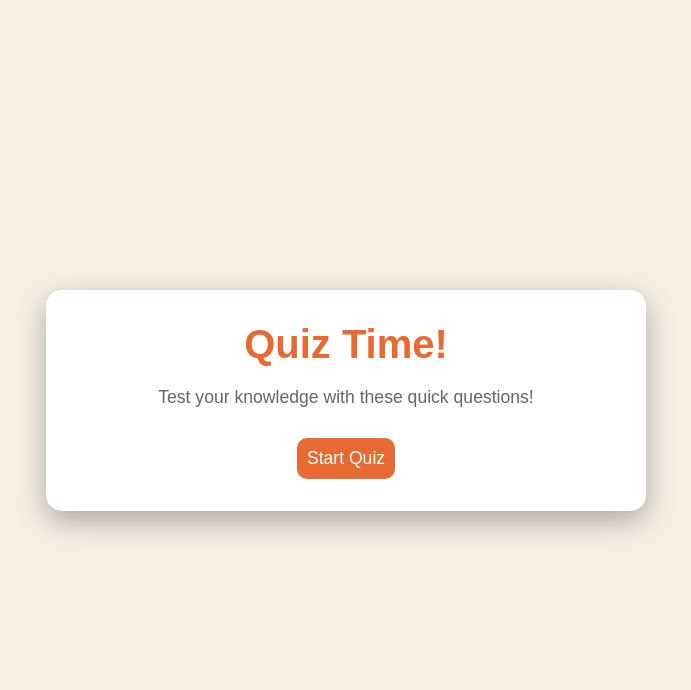
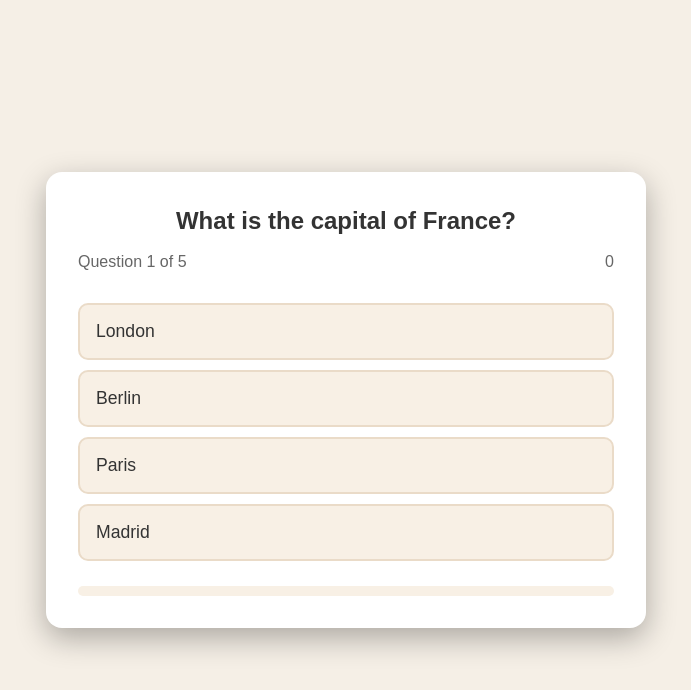
Before and after one commit to AlankarJagtap/VanillaJs-Projects, a plain HTML site: page quiz_game/index.html in a window 1280 px wide. Both pictures are taken after a click on the button "Start Quiz". Shown: the whole page, without its empty margins (294-985 px from the left). Drawn offline with Linux system fonts and the light colour scheme.

Commit message:
added JS

```diff
--- a/quiz_game/index.html
+++ b/quiz_game/index.html
@@ -21,7 +21,7 @@
                 <h2 id="question-text">Question goes here</h2>
                 <div class="quiz-info">
                     <p>
-                        Question <span id="current-question">1</span> of <span>5</span>
+                        Question <span id="current-question">1</span> of <span id="total-questions">5</span>
                     </p>
                     <p id="score">0</p>
 
@@ -49,5 +49,6 @@
         </div>
 
     </div>
+    <script src="./script.js"></script>
 </body>
 </html>
--- a/quiz_game/script.js
+++ b/quiz_game/script.js
@@ -0,0 +1,183 @@
+//DOM ELEMENT
+
+const startScreen = document.getElementById("start-screen");
+const quizScreen = document.getElementById("quiz-screen");
+const resultScreen = document.getElementById("result-screen");
+const startButton = document.getElementById("start-btn");
+const questionText = document.getElementById("question-text");
+const answersContainer = document.getElementById("answers-container");
+const currentQuestionSpan = document.getElementById("current-question");
+const totalQuestionsSpan = document.getElementById("total-questions");
+const scoreSpan = document.getElementById("score");
+const finalScoreSpan = document.getElementById("final-score");
+const maxScoreSpan = document.getElementById("max-score");
+const resultMessage = document.getElementById("result-message");
+const restartButton = document.getElementById("restart-btn");
+const progressBar = document.getElementById("progress");
+
+const quizQuestions = [
+  {
+    question: "What is the capital of France?",
+    answers: [
+      { text: "London", correct: false },
+      { text: "Berlin", correct: false },
+      { text: "Paris", correct: true },
+      { text: "Madrid", correct: false },
+    ],
+  },
+  {
+    question: "Which planet is known as the Red Planet?",
+    answers: [
+      { text: "Venus", correct: false },
+      { text: "Mars", correct: true },
+      { text: "Jupiter", correct: false },
+      { text: "Saturn", correct: false },
+    ],
+  },
+  {
+    question: "What is the largest ocean on Earth?",
+    answers: [
+      { text: "Atlantic Ocean", correct: false },
+      { text: "Indian Ocean", correct: false },
+      { text: "Arctic Ocean", correct: false },
+      { text: "Pacific Ocean", correct: true },
+    ],
+  },
+  {
+    question: "Which of these is NOT a programming language?",
+    answers: [
+      { text: "Java", correct: false },
+      { text: "Python", correct: false },
+      { text: "Banana", correct: true },
+      { text: "JavaScript", correct: false },
+    ],
+  },
+  {
+    question: "What is the chemical symbol for gold?",
+    answers: [
+      { text: "Go", correct: false },
+      { text: "Gd", correct: false },
+      { text: "Au", correct: true },
+      { text: "Ag", correct: false },
+    ],
+  },
+];
+
+//QUIZ STATE VARS
+
+let currentQuestionIndex=0;
+let score=0;
+let answerDisabled = false;
+
+totalQuestionsSpan.textContent = quizQuestions.length;
+maxScoreSpan.textContent = quizQuestions.length;
+
+// event listerners
+
+startButton.addEventListener("click",startQuiz)
+restartButton.addEventListener("click",restartQuiz)
+
+
+
+function startQuiz(){
+    currentQuestionIndex=0;
+    scoreSpan.textContent=0;
+
+    startScreen.classList.remove("active");
+    quizScreen.classList.add("active");
+
+    showQuestion();
+}
+
+function showQuestion(){
+    //reset state
+    answerDisabled=false;
+
+
+    const currentQuestion = quizQuestions[currentQuestionIndex];
+
+    currentQuestionSpan.textContent = currentQuestionIndex + 1;
+
+    const progressPercent = (currentQuestionIndex / quizQuestions.length) *100;
+    progressBar.style.width = progressPercent + "%";
+
+    questionText.textContent = currentQuestion.question;
+
+    // to clear previous option
+    answersContainer.innerHTML = "";
+
+    currentQuestion.answers.forEach(answer => {
+        const button = document.createElement("button");
+        button.textContent = answer.text;
+        button.classList.add("answer-btn");
+
+        // what is dataset? it's property of the button element that allows you to store custom data.
+        button.dataset.correct = answer.correct;
+
+        button.addEventListener("click",selectAnswer);
+
+        answersContainer.appendChild(button)
+    })
+
+
+}
+
+function selectAnswer(event){
+    //optimization check
+    if(answerDisabled) return;
+
+    answerDisabled = true;
+
+    const selectedButton = event.target;
+    const isCorrect =selectedButton.dataset.correct === "true";
+
+    Array.from(answersContainer.children).forEach((button)=>{
+        if(button.dataset.correct === "true"){
+            button.classList.add("correct");
+        }
+        else if(button == selectedButton){
+            button.classList.add("incorrect");
+        }
+    });
+
+    if(isCorrect){
+        score++;
+        scoreSpan.textContent = score;
+    }
+    setTimeout(()=>{
+        currentQuestionIndex++;
+        if(currentQuestionIndex < quizQuestions.length) {
+            showQuestion();
+        }
+        else{
+            showResult();
+        }
+    })
+
+}
+
+function showResult(){
+    quizScreen.classList.remove("active");
+    resultScreen.classList.add("active");
+    finalScoreSpan.textContent = score;
+
+    const percentage = (score/quizQuestions.length)*100;
+    if(percentage === 100){
+        resultMessage.textContent = "Perfect! You're a genius!"
+    } else if(percentage>=80){
+        resultMessage.textContent = "Great job! You know your stuff!"
+    } else if(percentage>=60){
+        resultMessage.textContent = "Good Effort! keep learning!"
+    } else if(percentage>=40){
+        resultMessage.textContent = "Not bad! Try again to impprove!"
+    } else{
+        resultMessage.textContent = "keep studying! You'll get better!"
+    }
+
+}
+
+function restartQuiz(){
+    resultScreen.classList.remove("active");
+
+    startQuiz();
+}
```
